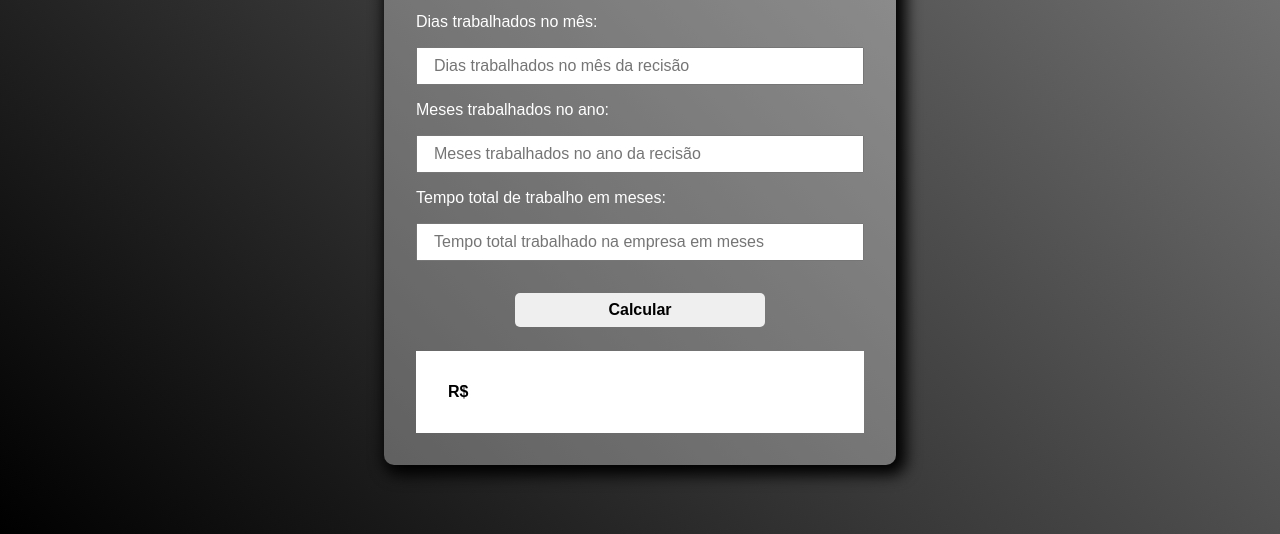
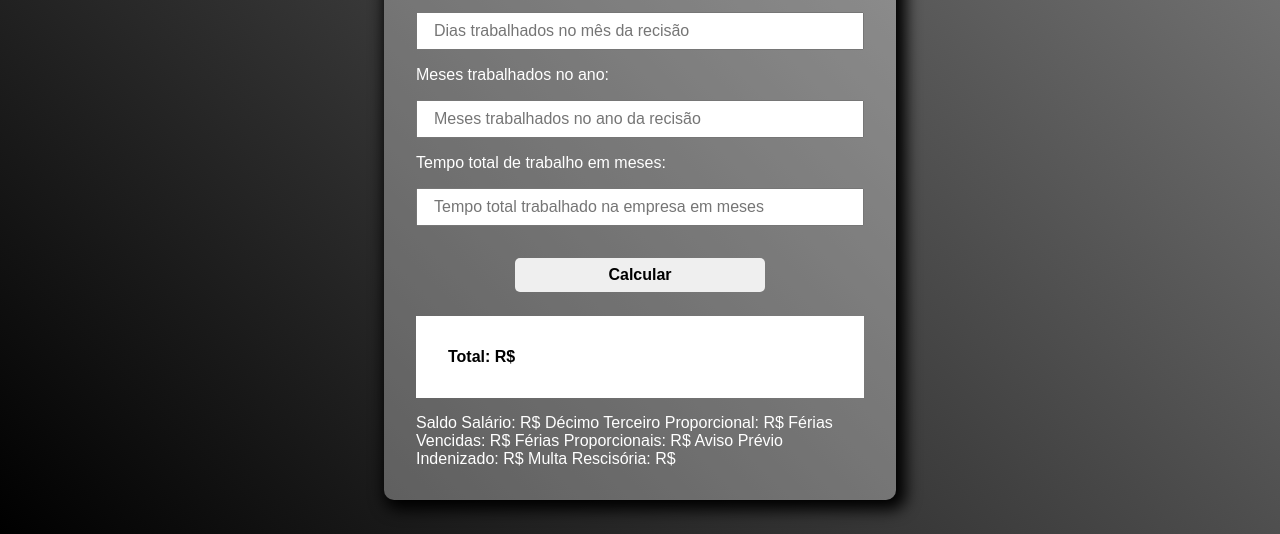
Before and after one commit to colaboracaodev-project/black, a plain HTML site: page calculadora_rescisao_trabalhista/index.html in a window 1280 px wide. Shown: the part 266-800 px from the top of the page. Drawn offline with Linux system fonts and the light colour scheme.

Commit message:
Alteração do modo de exebição

```diff
--- a/calculadora_rescisao_trabalhista/index.html
+++ b/calculadora_rescisao_trabalhista/index.html
@@ -28,7 +28,19 @@
 
         <button type="button" id="botao" onclick="manipulaDOM()">Calcular</button>
 
-        <p class="display">R$ <span id="resultado"></span></p>
+        <!--<p class="display">R$ <span id="resultado"></span></p>-->
+        <div>
+         <p class="display">Total: <span id="resultado">R$</span></p>
+        </div>
+        <div>
+          <span class="calculation" id="saldo-salario">Saldo Salário: R$</span>
+          <span class="calculation" id="decimo-terceiro">Décimo Terceiro Proporcional: R$</span>
+          <span class="calculation" id="ferias-vencidas">Férias Vencidas: R$</span>
+          <span class="calculation" id="ferias-proporcionais">Férias Proporcionais: R$</span>
+          <span class="calculation" id="aviso-prévio-indenizado">Aviso Prévio Indenizado: R$</span>
+          <span class="calculation" id="multa-rescisoria">Multa Rescisória: R$</span>
+        </div>
+
       </form>
     </main>
   </header>
```
